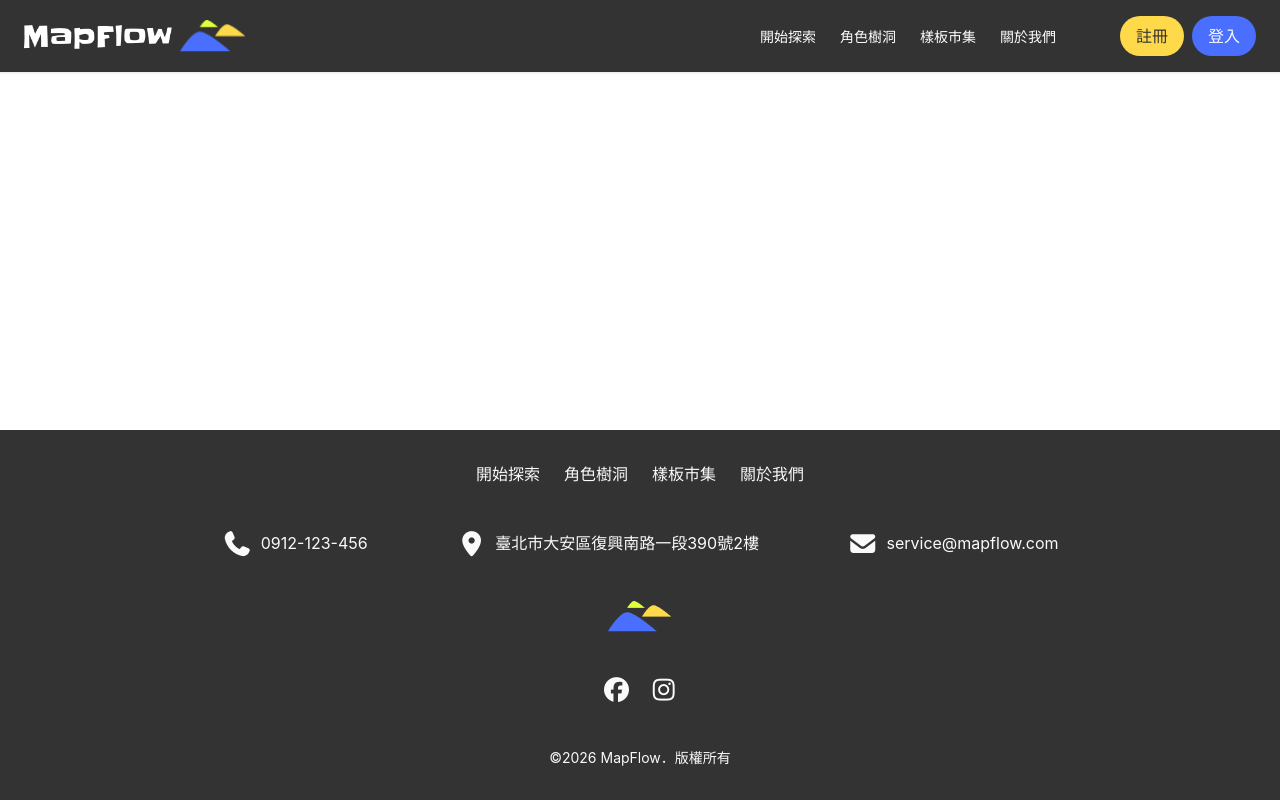
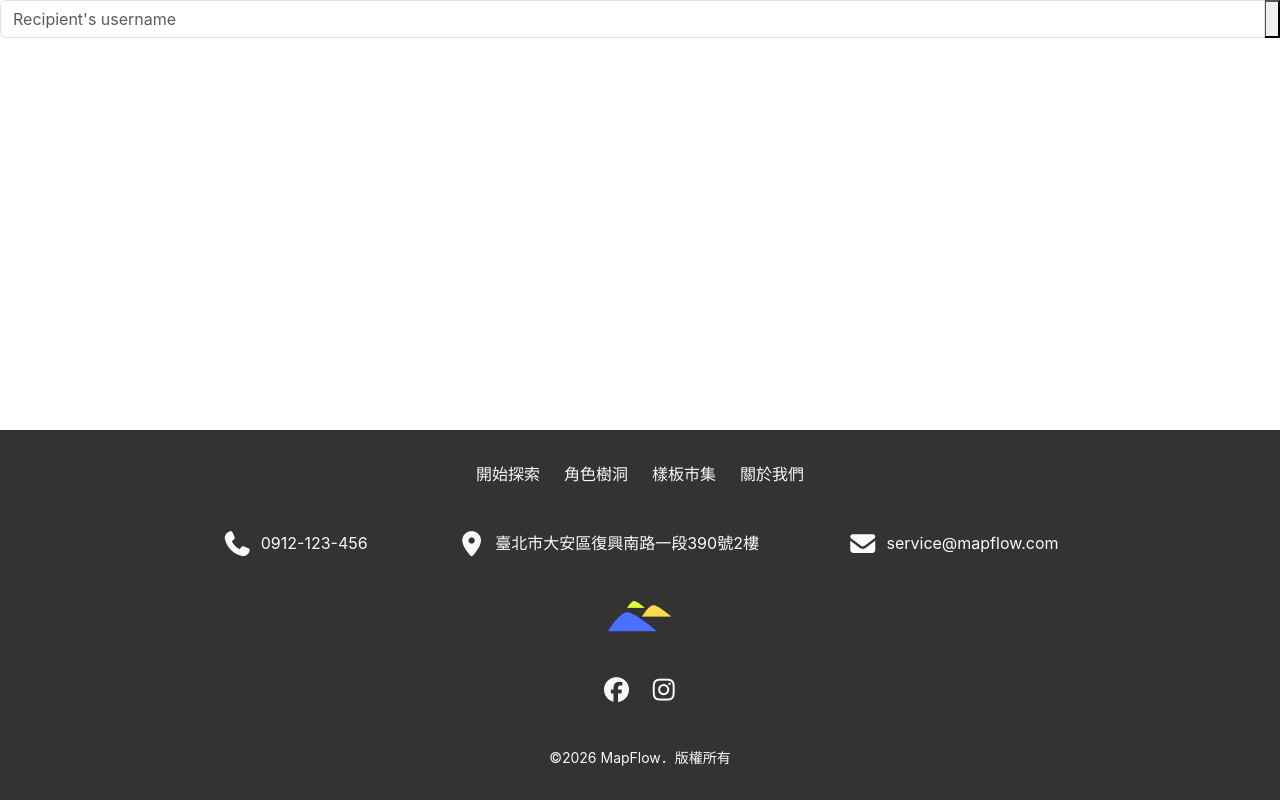
Before and after one commit to yuzh1363/MapFlow, a Vue app in the folder final-project/: page / in a window 1280 px wide. Built offline with nearby package versions, Linux system fonts and the light colour scheme.

Commit message:
新增：搜尋列元件

```diff
--- a/final-project/src/App.vue
+++ b/final-project/src/App.vue
@@ -1,11 +1,12 @@
 <script setup>
   import Footer from './components/Footer.vue';
 import Header from './components/Header.vue'
+import SearchBar from './components/SearchBar.vue';
 </script>
 
 <template>
-  <Header class="sticky-top"></Header>
+  <!-- <Header class="sticky-top"></Header> -->
   <!-- <RouterView> -->
-
+  <SearchBar></SearchBar>
   <Footer class="fixed-bottom"></Footer>
 </template>
--- /dev/null
+++ b/final-project/src/components/SearchBar.vue
@@ -0,0 +1,14 @@
+<template>
+    <div class="input-group mb-3">
+        <input type="text" class="form-control" placeholder="Recipient's username" aria-label="Recipient's username" aria-describedby="basic-addon2">
+        <button></button>
+</div>
+</template>
+
+<script setup>
+
+</script>
+
+<style scoped>
+
+</style>
```
